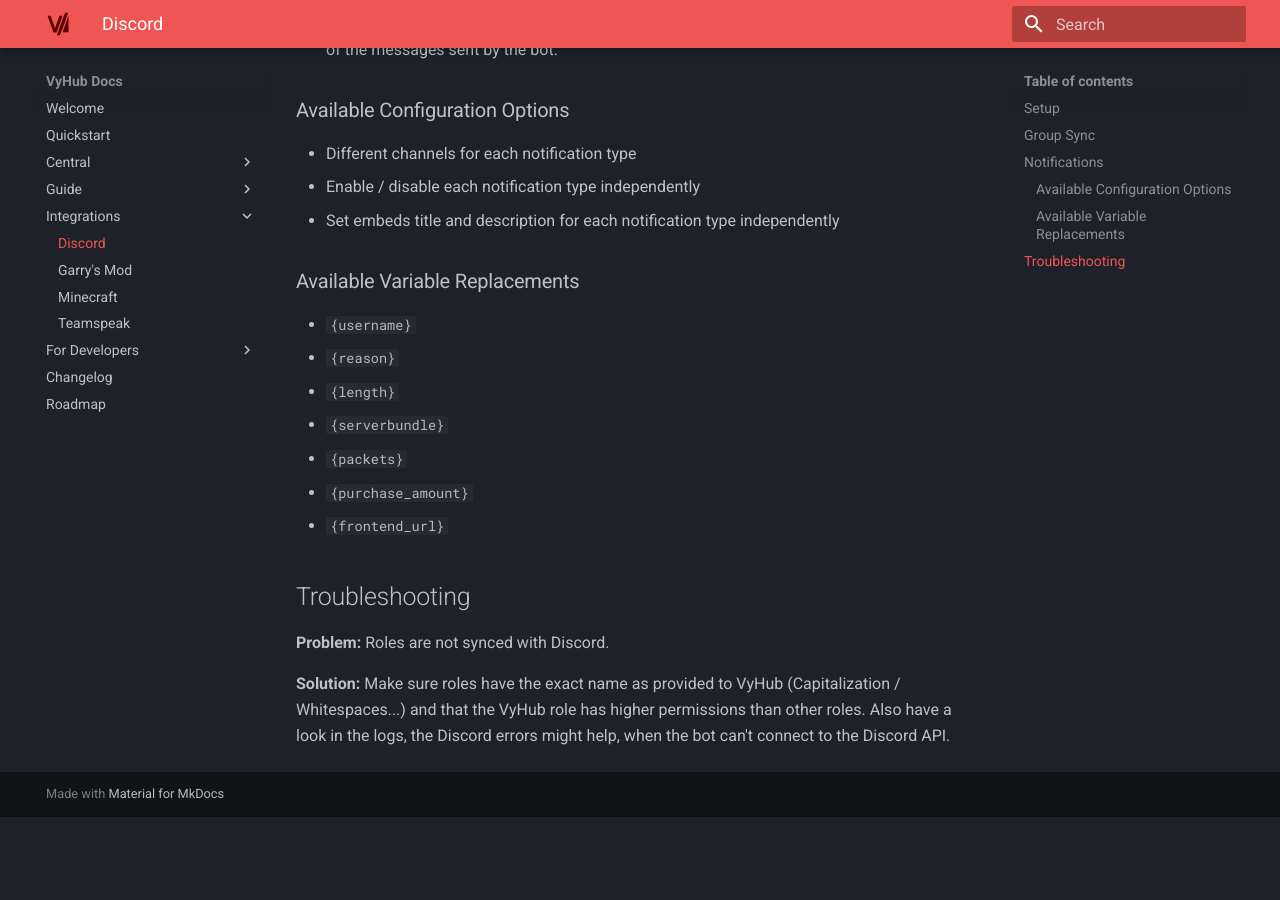
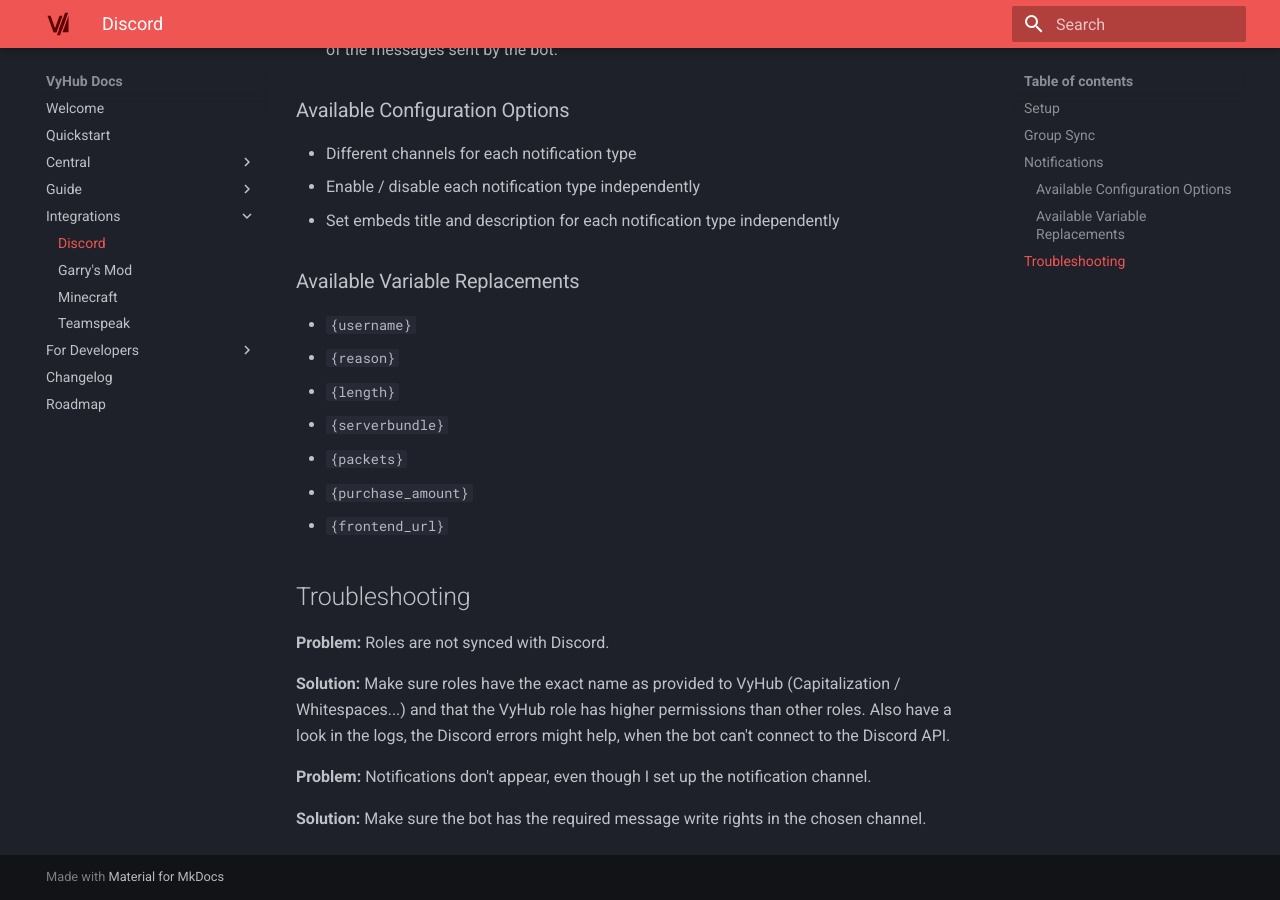
Before and after one commit to nyx-project/vyhub-documentation, an MkDocs documentation site: the page built from docs/game/discord.md, in a window 1280 px wide and 900 px high, scrolled down 2343 px. Built offline with MkDocs 1.6.1 and Material for MkDocs 9.7.7, drawn with Linux system fonts in a browser that asks for light colours; the version menu is left out; before the commit the page ends 3160 px from its top, so only the background shows below that.

Commit message:
Improve discord notification faq

```diff
--- a/docs/game/discord.md
+++ b/docs/game/discord.md
@@ -60,3 +60,7 @@
 
 __Solution:__ Make sure roles have the exact name as provided to VyHub (Capitalization / Whitespaces...) and that the VyHub role has higher permissions than other roles.
 Also have a look in the logs, the Discord errors might help, when the bot can't connect to the Discord API.
+
+__Problem:__ Notifications don't appear, even though I set up the notification channel.
+
+__Solution:__ Make sure the bot has the required message write rights in the chosen channel.
```
